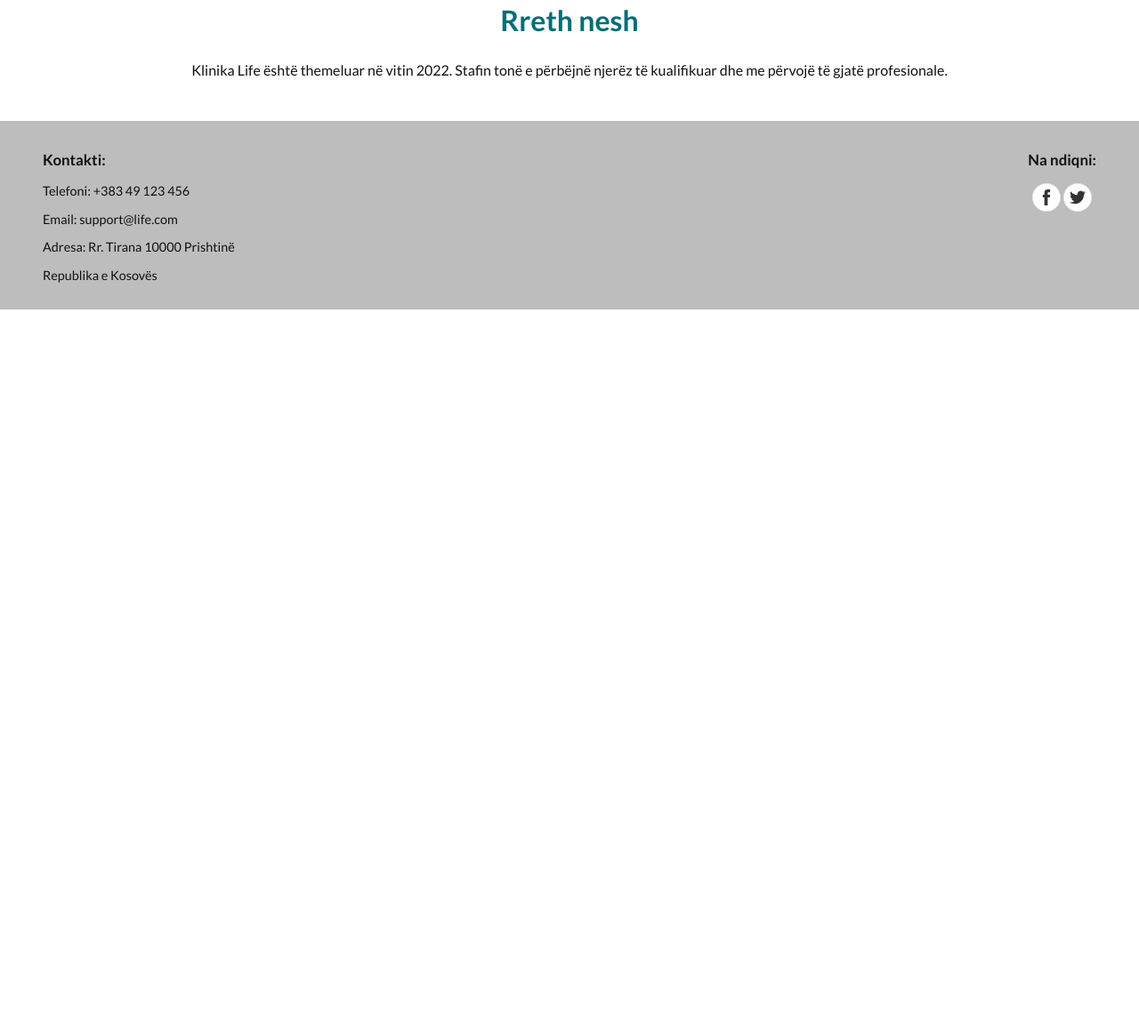
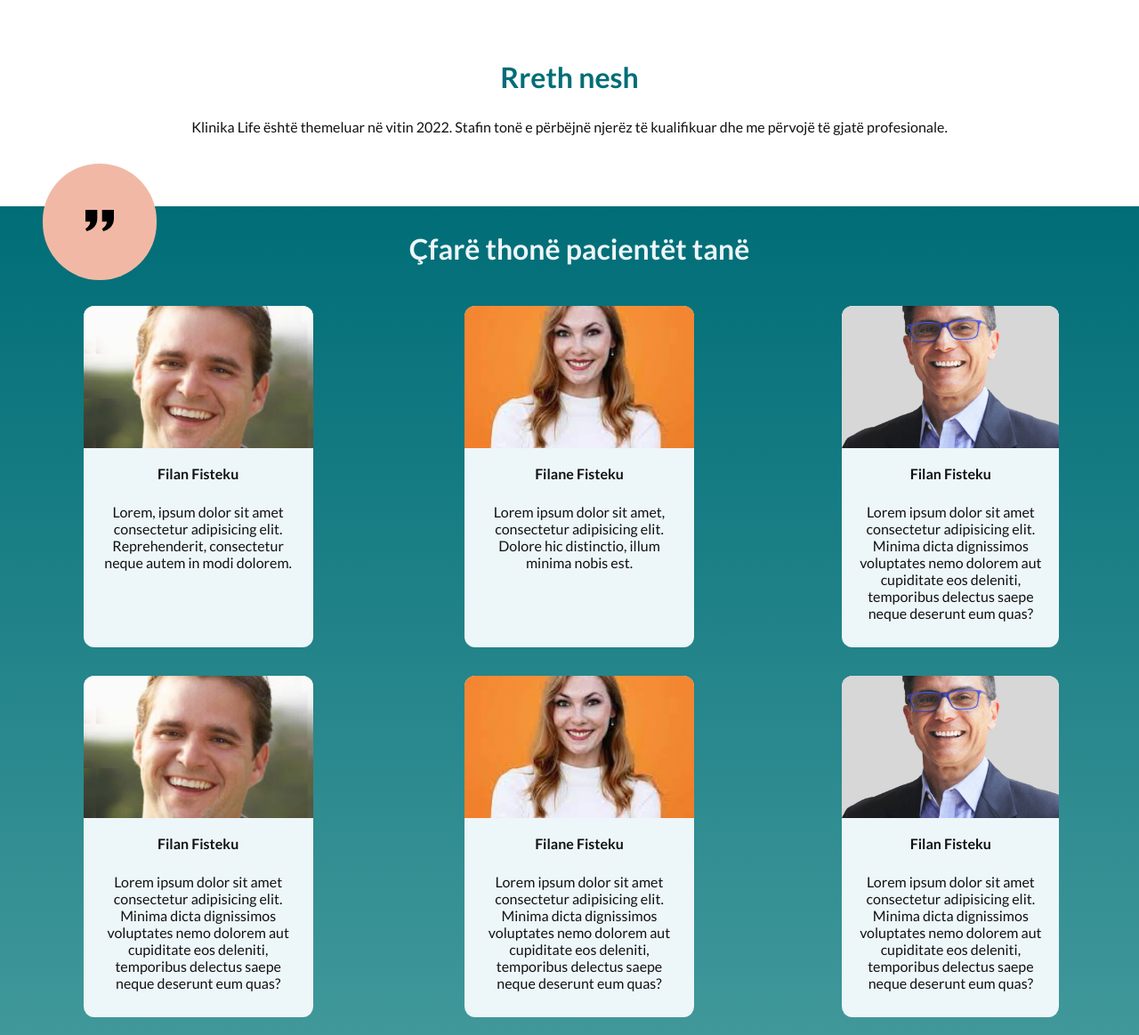
Before and after one commit to leoporo/life, a plain HTML site: page index.html in a window 1280 px wide. Shown: the part 1148-2312 px from the top of the page at 89% size. Before the commit the page ends 1496 px from the top, so only its background shows below. Drawn offline with Linux system fonts and the light colour scheme.

Commit message:
Add testimonials

```diff
--- a/css/styles.css
+++ b/css/styles.css
@@ -8,7 +8,8 @@
   #e29578
   #111
   #7a7a7a
-  #bdbdbd;
+  #bdbdbd
+  #b5b5b5
 */
 
 * {
@@ -37,11 +38,8 @@ header {
   justify-content: center;
   align-items: center;
   gap: 16rem;
-  position: sticky;
-  top: 0;
   background-color: #edf6f9;
   padding: 1rem 9rem;
-  z-index: 9;
 }
 
 .container {
@@ -74,7 +72,7 @@ header {
 .doktoret,
 .rreth {
   text-align: center;
-  margin-bottom: 3rem;
+  margin-bottom: 5rem;
 }
 
 .sherbimet {
@@ -255,6 +253,7 @@ ul {
   background-color: #e29578;
   color: #edf6f9;
   transition: all .3s ease;
+  z-index: 9;
   cursor: pointer;
 }
 
@@ -267,8 +266,80 @@ ul {
   background-color: #e29578;
 }
 
+.testimonials {
+  position: relative;
+  background-image: linear-gradient(#006d77, #42999b);
+  padding: 1rem 1.5rem;
+  margin-bottom: 4rem;
+  display: grid;
+  grid-template-columns: auto auto auto;
+  grid-template-rows: 4rem auto auto auto;
+  gap: 2rem;
+  justify-items: center;
+  align-items: center;
+}
+
+.testimonials h2 {
+  color: #edf6f9;
+  grid-area: 1 / 2 / span 1 / span 1;
+}
+
+.quotes {
+  position: absolute;
+  top: -3rem;
+  left: 3rem;
+  background-color: #f1b9a5;
+  border: none;
+  border-radius: 4rem;
+  padding: 3rem;
+}
+
+.testimonial {
+  background-color: #edf6f9;
+  color: #111;
+  border-radius: .75rem;
+  width: 65%;
+  height: 24rem;
+}
+
+.testimonial-pic {
+  width: 100%;
+  height: 10rem;
+  object-fit: cover;
+  border-top-left-radius: .75rem;
+  border-top-right-radius: .75rem;
+}
+
+.testimonial .text {
+  padding: .5rem 1rem;
+}
+
+.testimonial.first {
+  grid-area: 2 / 1 / span 1 / span 1;
+}
+
+.testimonial.second {
+  grid-area: 2 / 2 / span 1 / span 1;
+}
+
+.testimonial.third {
+  grid-area: 2 / 3 / span 1 / span 1;
+}
+
+.testimonial.fourth {
+  grid-area: 3 / 1 / span 1 / span 1;
+}
+
+.testimonial.fifth {
+  grid-area: 3 / 2/ span 1/ span 1;
+}
+
+.testimonial.sixth {
+  grid-area: 3 / 3/ span 1 /span 1;
+}
+
 footer {
-  background-color: #bdbdbd;
+  background-color: #bbb;
   text-align: center;
   padding: 1rem 3rem;
   font-size: 0.9rem;
--- a/index.html
+++ b/index.html
@@ -80,13 +80,91 @@
         </div>
         <div class="rreth">
           <h2>Rreth nesh</h2>
-          <p>Klinika Life është themeluar në vitin 2022. Stafin tonë e përbëjnë njerëz të kualifikuar dhe me përvojë të gjatë profesionale.</p>
+          <p>
+            Klinika Life është themeluar në vitin 2022. Stafin tonë e përbëjnë
+            njerëz të kualifikuar dhe me përvojë të gjatë profesionale.
+          </p>
+        </div>
+        <div class="testimonials">
+          <div class="quotes">
+            <img src="./images/icons/quotes.svg" width="32" />
+          </div>
+          <h2>Çfarë thonë pacientët tanë</h2>
+          <div class="testimonial first">
+            <img
+              src="./images/profile_pictures/t1.jpg"
+              class="testimonial-pic"
+            />
+            <p><strong>Filan Fisteku</strong></p>
+            <p class="text">
+              Lorem, ipsum dolor sit amet consectetur adipisicing elit.
+              Reprehenderit, consectetur neque autem in modi dolorem.
+            </p>
+          </div>
+          <div class="testimonial second">
+            <img
+              src="./images/profile_pictures/t2.jpg"
+              class="testimonial-pic"
+            />
+            <p><strong>Filane Fisteku</strong></p>
+            <p class="text">
+              Lorem ipsum dolor sit amet, consectetur adipisicing elit. Dolore
+              hic distinctio, illum minima nobis est.
+            </p>
+          </div>
+          <div class="testimonial third">
+            <img
+              src="./images/profile_pictures/t3.png"
+              class="testimonial-pic"
+            />
+            <p><strong>Filan Fisteku</strong></p>
+            <p class="text">
+              Lorem ipsum dolor sit amet consectetur adipisicing elit. Minima
+              dicta dignissimos voluptates nemo dolorem aut cupiditate eos
+              deleniti, temporibus delectus saepe neque deserunt eum quas?
+            </p>
+          </div>
+          <div class="testimonial fourth">
+            <img
+              src="./images/profile_pictures/t1.jpg"
+              class="testimonial-pic"
+            />
+            <p><strong>Filan Fisteku</strong></p>
+            <p class="text">
+              Lorem ipsum dolor sit amet consectetur adipisicing elit. Minima
+              dicta dignissimos voluptates nemo dolorem aut cupiditate eos
+              deleniti, temporibus delectus saepe neque deserunt eum quas?
+            </p>
+          </div>
+          <div class="testimonial fifth">
+            <img
+              src="./images/profile_pictures/t2.jpg"
+              class="testimonial-pic"
+            />
+            <p><strong>Filane Fisteku</strong></p>
+            <p class="text">
+              Lorem ipsum dolor sit amet consectetur adipisicing elit. Minima
+              dicta dignissimos voluptates nemo dolorem aut cupiditate eos
+              deleniti, temporibus delectus saepe neque deserunt eum quas?
+            </p>
+          </div>
+          <div class="testimonial sixth">
+            <img
+              src="./images/profile_pictures/t3.png"
+              class="testimonial-pic"
+            />
+            <p><strong>Filan Fisteku</strong></p>
+            <p class="text">
+              Lorem ipsum dolor sit amet consectetur adipisicing elit. Minima
+              dicta dignissimos voluptates nemo dolorem aut cupiditate eos
+              deleniti, temporibus delectus saepe neque deserunt eum quas?
+            </p>
+          </div>
         </div>
       </article>
     </div>
-    <button class="top-btn shadow rounded" id="topBtn">
-      <img src="./images/icons/top.svg" class="top">
-      Kthehu lart
+    <button class="top-btn rounded" id="topBtn">
+      <img src="./images/icons/top.svg" class="top" />
     </button>
     <footer>
       <div class="kontakti">
```
Also changed, not shown: images/icons/quotes.svg (added), images/profile_pictures/t1.jpg (added), images/profile_pictures/t2.jpg (added), images/profile_pictures/t3.png (added).
